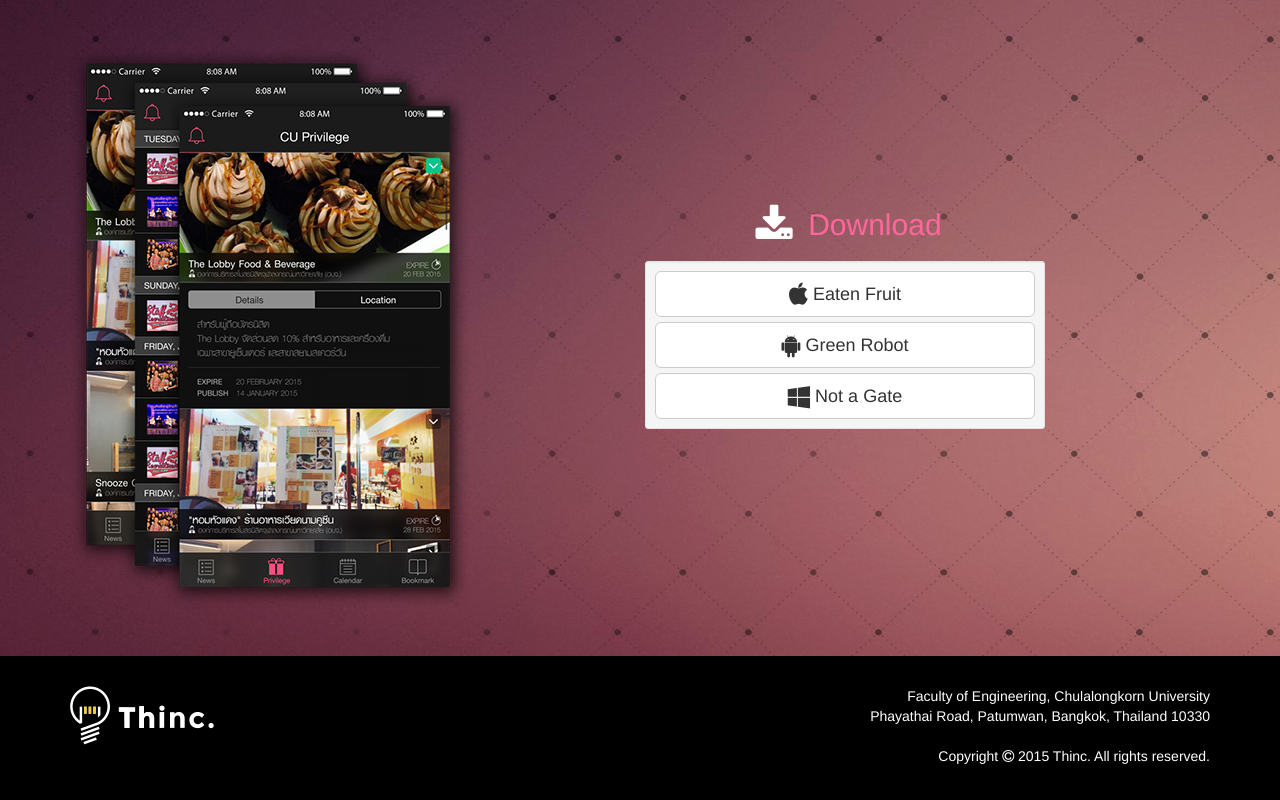
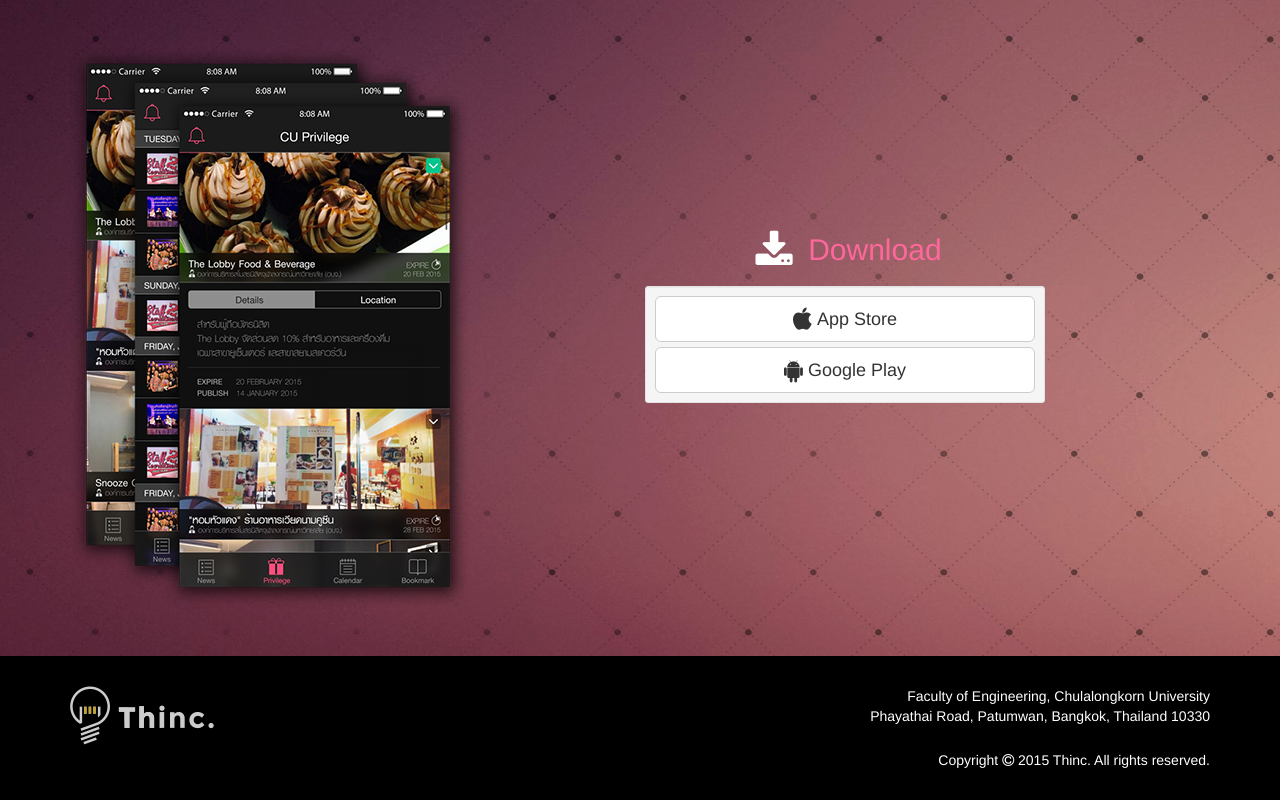
Before and after one commit to blead/CUPrivilege, a plain HTML site: page index.html in a window 1280 px wide. Shown: the part 1701-2501 px from the top of the page. Drawn offline with nearby package versions, Linux system fonts and the light colour scheme.

Commit message:
Footer tweaks, meta author, preparations for icons.

```diff
--- a/index.html
+++ b/index.html
@@ -6,8 +6,13 @@
 		<meta name="viewport" content="width=device-width, initial-scale=1">
 
 		<!-- <meta name="description" content=""> -->
-		<!-- <meta name="author" content=""> -->
+		<meta name="author" content="Thinc.">
 		<!-- <link rel="icon" href="/favicon.ico"> -->
+		<!-- <link rel="apple-touch-icon-precomposed" href="/icons/favicon-152.png"> -->
+    <!-- <meta name="msapplication-TileColor" content="#101010"> -->
+    <!-- <meta name="msapplication-TileImage" content="/icons/favicon-144.png"> -->
+
+
 
 		<title>CU Privilege</title>
 
@@ -105,14 +110,13 @@
 			<div class="container">
 				<div class="media">
 					<div class="media-left">
-						<img class="media-object" src="images/app_preview.png" alt="application preview" style="max-width: 400px;">
+						<img class="media-object hidden-xs" src="images/app_preview.png" alt="application preview" style="max-width: 400px;">
 					</div>
 					<div class="media-body media-middle">
 						<h2 class="media-heading text-center"><span class="fa fa-download fa-lg fa-fw"></span>&nbsp;<span class="text-primary">Download</span></h2>
 						<div class="well well-sm center-block" style="max-width: 400px;">
-							<a class="btn btn-default btn-lg btn-block" role="button" href="https://itunes.apple.com/us/genre/ios/id36?mt=8" target="_blank"><span class="fa fa-apple fa-lg"></span>&nbsp;Eaten Fruit</a>
-							<a class="btn btn-default btn-lg btn-block" role="button" href="https://play.google.com/store" target="_blank"><span class="fa fa-android fa-lg"></span>&nbsp;Green Robot</a>
-							<a class="btn btn-default btn-lg btn-block" role="button" href="https://microsoft.com/en-us/store/apps" target="_blank"><span class="fa fa-windows fa-lg"></span>&nbsp;Not a Gate</a>
+							<a class="btn btn-default btn-lg btn-block" role="button" href="https://itunes.apple.com/us/genre/ios/id36?mt=8" target="_blank"><span class="fa fa-apple fa-lg"></span>&nbsp;App Store</a>
+							<a class="btn btn-default btn-lg btn-block" role="button" href="https://play.google.com/store" target="_blank"><span class="fa fa-android fa-lg"></span>&nbsp;Google Play</a>
 						</div>
 					</div>
 				</div>
@@ -122,22 +126,21 @@
 		<div class="container">
 			<footer>
 				<div class="row">
-					<div class="col-xs-2">
-						<a href="http://thinc.in.th" target="_blank" style="display:inline-block;">
-							<img src="images/thinc_logo.png" class="img-responsive" alt="Thinc.">
+					<div class="col-xs-4">
+						<a class="img-responsive" href="http://thinc.in.th" target="_blank" style="display: inline-block;">
+							<img src="images/thinc_logo.png" class="img-responsive thinc-logo" alt="Thinc.">
 						</a>
 					</div>
-					<div class="col-xs-10 text-right">
+					<div class="col-xs-8 text-right">
 						<address>
 							Faculty of Engineering, Chulalongkorn University<br>
-							Phayathai Road, Patumwan, Bangkok, Thailand 10330<br>
+							Phayathai Road, Patumwan, Bangkok, Thailand 10330
 						</address>
-						<p>Copyright <span class="fa fa-copyright"></span> 2015 Thinc. All rights reserved.</p>
 					</div>
 				</div>
+				<p class="text-right">Copyright <span class="fa fa-copyright"></span> 2015 Thinc. All rights reserved.</p>
 			</footer>
 		</div>
-
 
 		<script src="https://ajax.googleapis.com/ajax/libs/jquery/1.11.3/jquery.min.js"></script>
 		<script src="https://maxcdn.bootstrapcdn.com/bootstrap/3.3.5/js/bootstrap.min.js"></script>
--- a/override.css
+++ b/override.css
@@ -82,3 +82,14 @@ a {
 .text-primary {
 	color: #FE679C;
 }
+.thinc-logo {
+	opacity: 0.8;
+	-webkit-transition: all .25s ease;
+	-moz-transition: all .25s ease;
+	-ms-transition: all .25s ease;
+	-o-transition: all .25s ease;
+	transition: all .25s ease;
+}
+.thinc-logo:focus, .thinc-logo:hover {
+	opacity: 1.0;
+}
```
